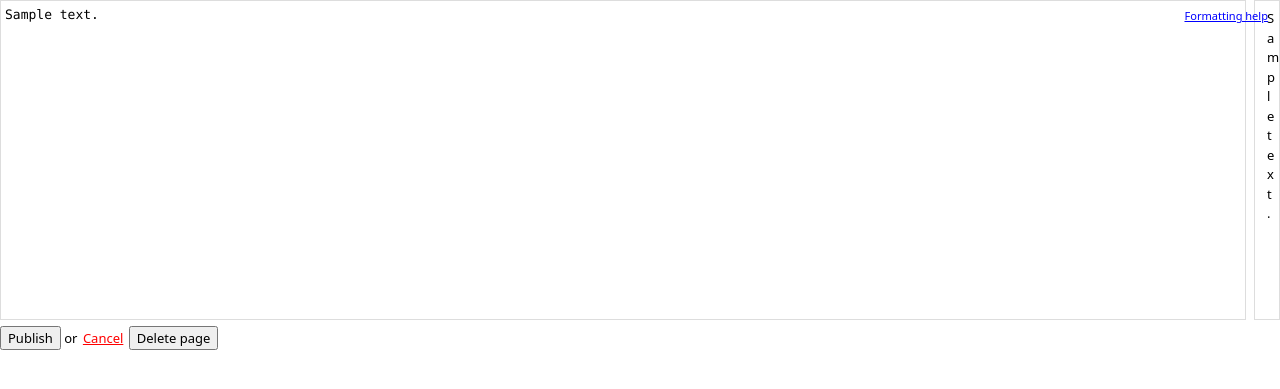
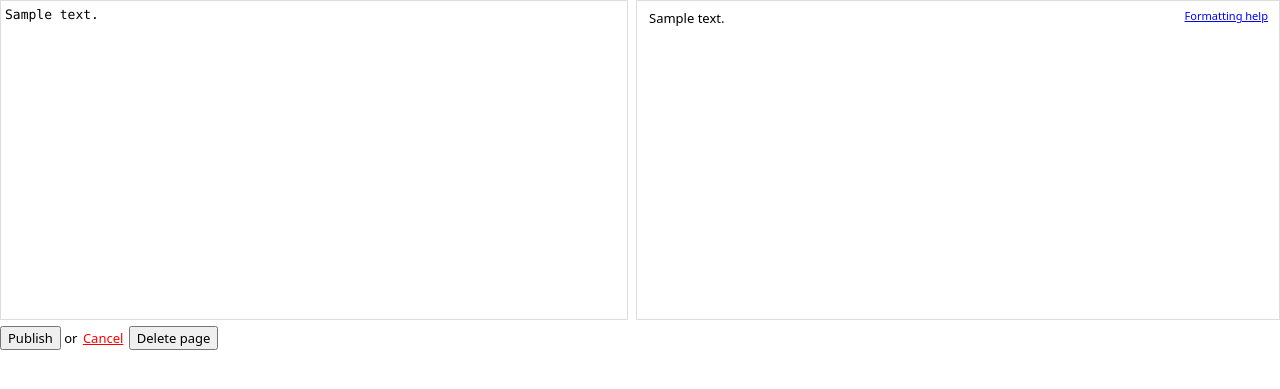
Before and after one commit to simonbc/jottit, a Flask app: template jottit/templates/edit_page.html in a window 1280 px wide. Shown: the top 389 px of the page. Run offline with Flask 3, Linux system fonts and the light colour scheme; the template is opened without the code that fills it: most values are stand-ins (such as "Sample title", 1, 10 or a date in 2020); some libraries are stand-ins or nearby versions.

Commit message:
Fix the edit-page split so textarea and preview share width
The textarea's width: 100% and the preview's missing min-width: 0
combined with cols=80 forced the textarea to claim the full row,
squashing the preview to a sliver. Both panes now use flex: 1 1 0
with min-width: 0 so they actually share the row.

Drops the .edit-preview:empty { display: none } rule — it flickered
the layout whenever the textarea briefly went empty.

Co-Authored-By: Claude Opus 4.7 (1M context) <noreply@anthropic.com>

```diff
--- a/jottit/static/components.css
+++ b/jottit/static/components.css
@@ -542,17 +542,19 @@
     }
   }
 
-  #content_text,
-  .edit-page textarea {
-    width: 100%;
-    flex: 1 1 auto;
+  #content_text {
+    flex: 1 1 0;
+    min-width: 0;
     min-height: 320px;
+    width: auto;
     font-family: var(--font-stack-mono);
     line-height: var(--line-height-normal);
     resize: none;
   }
 
   .edit-preview {
+    flex: 1 1 0;
+    min-width: 0;
     background: #fff;
     border: 1px solid var(--color-border);
     padding: 8px 12px;
@@ -562,11 +564,6 @@
   }
 
   .edit-preview > :first-child { margin-top: 0; }
-
-  /* Hide preview when JS hasn't populated it yet (and on no-JS clients) —
-     CSS-only, so a non-empty .edit-preview re-appears automatically once
-     marked.js renders. */
-  .edit-preview:empty { display: none; }
 
   .edit-actions {
     margin-top: 6px;
```
